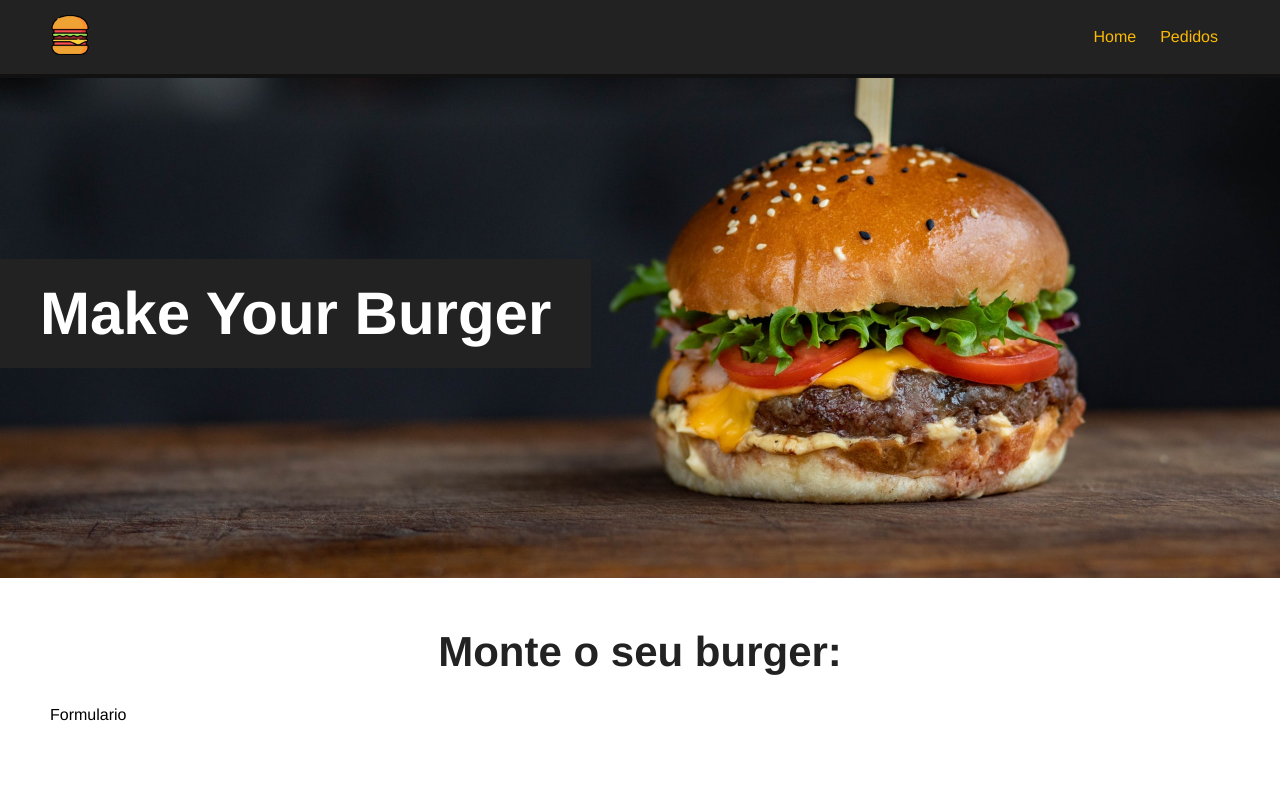
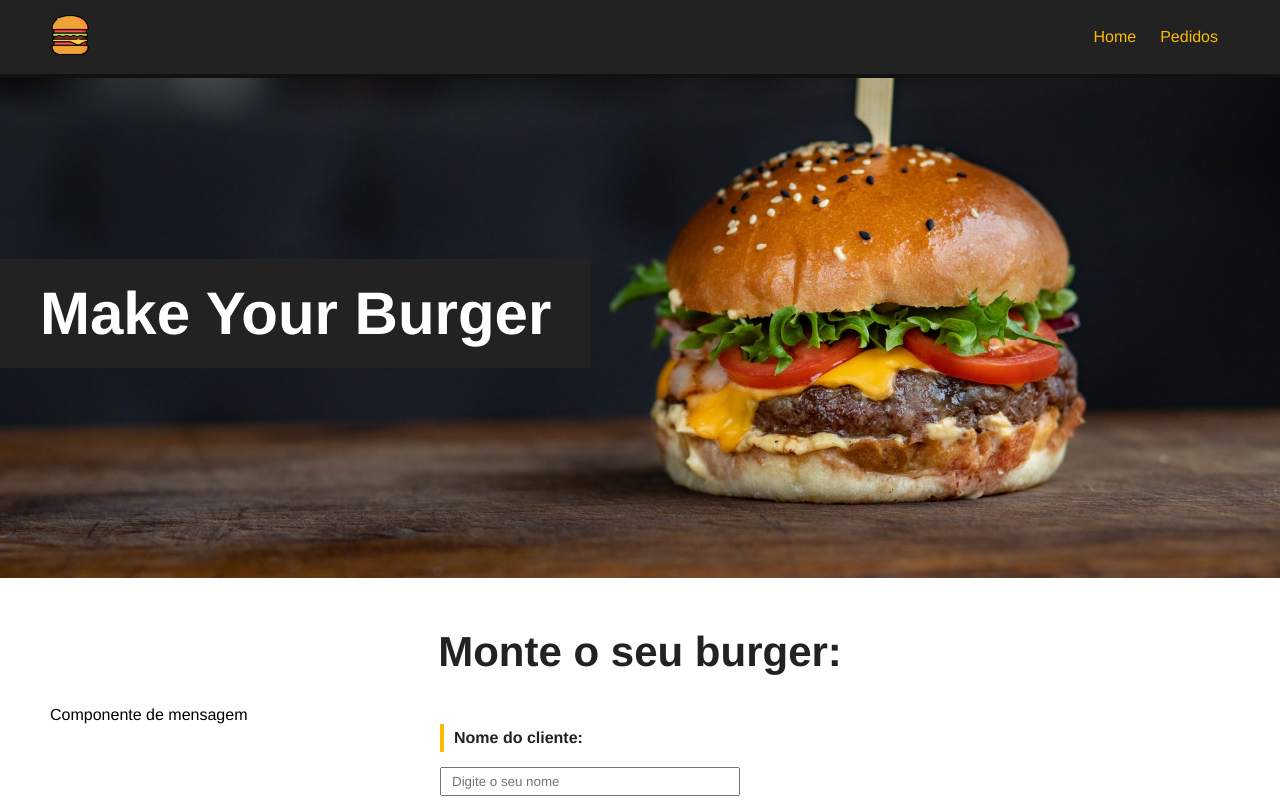
Before and after one commit to titiushadow/Make_your_burger, a Vue app: page / in a window 1280 px wide. Shown: the top 800 px of the page. Built offline with nearby package versions, Linux system fonts and the light colour scheme.

Commit message:
Importação do formulario na Home

```diff
--- a/src/views/HomeView.vue
+++ b/src/views/HomeView.vue
@@ -2,17 +2,20 @@
 <Banner />
   <div class="main-container">
     <h1>Monte o seu burger:</h1>
-    <p>Formulario</p>
+     <BurgerForm />
+
   </div>
 </template>
 
 <script>
 import Banner from "../components/Banner.vue"
+import BurgerForm from "../components/BurgerForm.vue"
 
 export default {
   nome: "Home",
   components: {
-    Banner
+    Banner,
+    BurgerForm
   }
 }
 </script>
```
